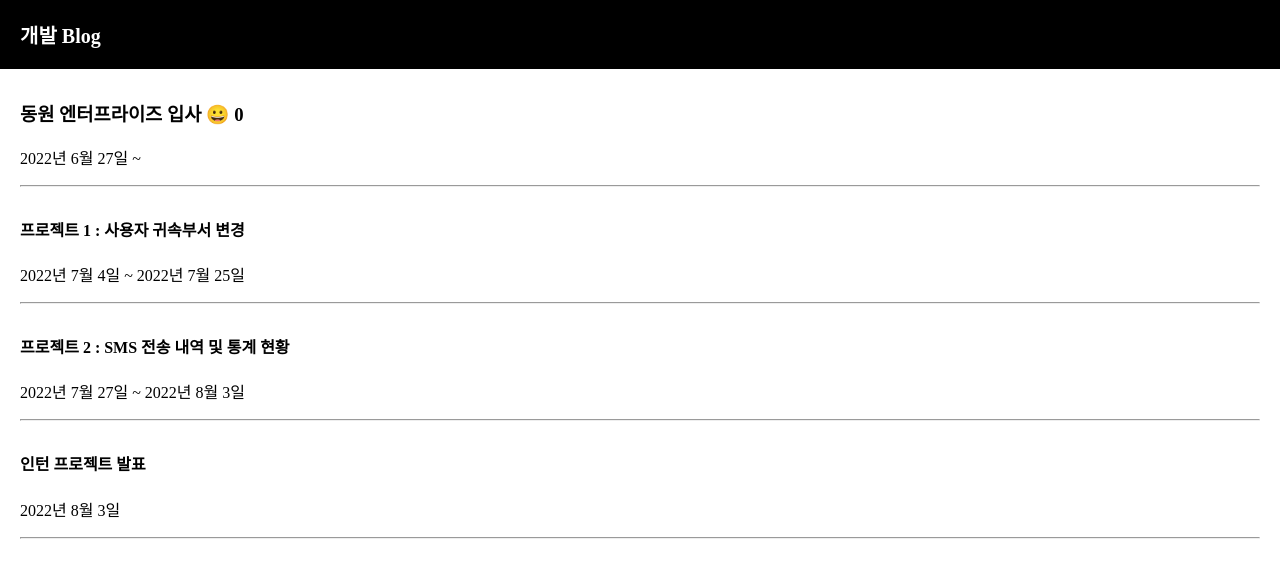
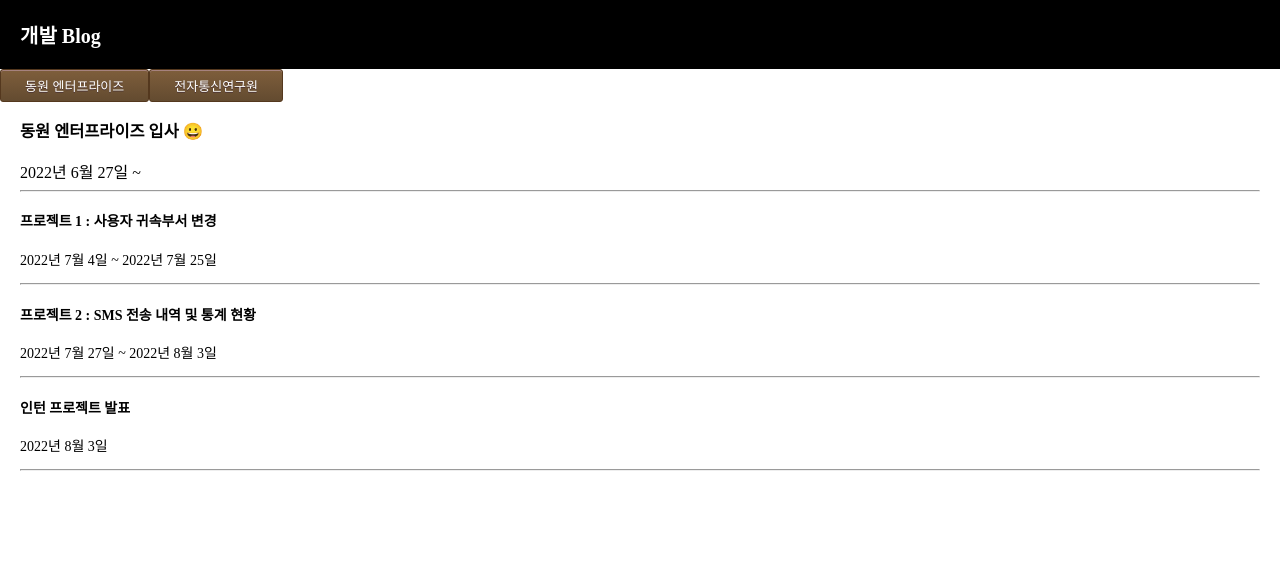
Before and after one commit to ju-seong-hyeon/DevelopBlog_Revise, a React (Create React App) app: page / in a window 1280 px wide. Shown: the top 578 px of the page. Built offline with nearby package versions, Linux system fonts and the light colour scheme.

Commit message:
fourth commit

```diff
--- a/src/App.css
+++ b/src/App.css
@@ -15,6 +15,39 @@
   font-size : 20px;
 }
 
+.gray-nav{
+  background : gray;
+  width : 100%;
+  header : 100%;
+  display : flex;
+  color : white;
+}
+
+.myButton {
+	box-shadow:inset 0px 1px 0px 0px #a6827e;
+	background:linear-gradient(to bottom, #7d5d3b 5%, #634b30 100%);
+	background-color:#7d5d3b;
+	border-radius:3px;
+	border:1px solid #54381e;
+	display:inline-block;
+	cursor:pointer;
+	color:#ffffff;
+	font-family:Arial;
+	font-size:13px;
+	padding:6px 24px;
+	text-decoration:none;
+	text-shadow:0px 1px 0px #4d3534;
+}
+.myButton:hover {
+	background:linear-gradient(to bottom, #634b30 5%, #7d5d3b 100%);
+	background-color:#634b30;
+}
+.myButton:active {
+	position:relative;
+	top:1px;
+}
+
+
 .modal{
   margin-top : 20px;
   padding : 20px;
@@ -30,6 +63,14 @@
   padding-left : 20px;
   padding-right:20px
 }
+.list1{
+  font-size : 14px;
+  margin-top : 0px;
+  text-align : left;
+  padding-left : 20px;
+  padding-right:20px
+}
+
 @media (prefers-reduced-motion: no-preference) {
   .App-logo {
     animation: App-logo-spin infinite 20s linear;
--- a/src/App.js
+++ b/src/App.js
@@ -1,60 +1,109 @@
 /* esLint-disable */
 
 import React, {useState} from 'react'
-import logo from './logo.svg';
 import './App.css';
+import Career from './Component/career';
+import Career1 from './Component/career1';
+import Header from './Component/header';
+import Menubar from './Component/menubar';
+import Main from './Component/main';
 
 function App() {
-  let [title, ch_title] = useState(['동원 엔터프라이즈 입사', '프로젝트 1 : 사용자 귀속부서 변경' , '프로젝트 2 : SMS 전송 내역 및 통계 현황', '인턴 프로젝트 발표']);
-  let [count, ch_count] = useState(0);
-  function Change_title(){
+
+
+  return (
+    <div>
+        <Header/>
+        <Main/>
+    </div>
+  );
+}
+
+
+export default App;
+/*
+function Change_title(){
     var newArray = [...title];
     newArray[0] = '동원 엔터프라이즈 퇴사'
     ch_title(newArray);
   }
-  return (
-    <div className = "App">
-        <div className = "black-nav">
-            <div style= {{float : 'left'}}> 개발 Blog  </div>
-        </div>
 
-        <div className = 'list'>
-            <h3> {title[0]} <span onClick = { ()=>{ ch_count(count+1) } }> 😀 </span> {count}</h3>
-            <p> 2022년 6월 27일 ~</p>
+{com == 0 && <Career value = {title[0]} date = {carearDate[0]} param = {0}/>}
+        {com == 0 && <Career value = {title[1]} date = {carearDate[1]} param = {1}/>}
+        {com == 0 && <Career value = {title[2]} date = {carearDate[2]} param = {1}/>}
+        {com == 0 && <Career value = {title[3]} date = {carearDate[3]} param = {1}/>}
 
-            <hr/>
-        </div>
+        {com == 1 && <Career1 value1 = {title1[0]} date1 = {carearDate1[0]} param1 = {0}/>}
+        {com == 1 && <Career1 value1 = {title1[1]} date1 = {carearDate1[1]} param1 = {1}/>}
+        {com == 1 && <Career1 value1 = {title1[2]} date1 = {carearDate1[2]} param1 = {1}/>}
 
-        <div className = 'list'>
-            <h4> {title[1]} </h4>
-            <p> 2022년 7월 4일 ~ 2022년 7월 25일</p>
-            <hr/>
-        </div>
-        <div className = 'list'>
-            <h4> {title[2]} </h4>
-             <p> 2022년 7월 27일 ~ 2022년 8월 3일</p>
-             <hr/>
-        </div>
+let [title, ch_title] = useState(['동원 엔터프라이즈 입사', '프로젝트 1 : 사용자 귀속부서 변경' , '프로젝트 2 : SMS 전송 내역 및 통계 현황', '인턴 프로젝트 발표']);
+  let [carearDate, ch_carearDate] = useState(['2022년 6월 27일 ~', '2022년 7월 4일 ~ 2022년 7월 25일', '2022년 7월 27일 ~ 2022년 8월 3일' , '2022년 8월 3일']);
 
-        <div className = 'list'>
-                    <h4> {title[3]} </h4>
-                     <p> 2022년 8월 3일</p>
-                     <hr/>
-                </div>
+  let [title1, ch_title1] = useState(['전자통신연구원 입사', '프로젝트 : 머신러닝 기반 소방도면기호 인식 알고리즘 개발', '인턴 프로젝트 발표']);
+  let [carearDate1, ch_carearDate1] = useState(['2020년 7월 1일 ~ 2020년 8월 31일', '2020년 7월 6일 ~ 2020년 8월 26일', '2020년 8월 27일']);
+  const com = 0;
+let [title1, ch_title1] = useState(['전자통신연구원 입사', '프로젝트 : 머신러닝 기반 소방도면기호 인식 알고리즘 개발', '인턴 프로젝트 발표']);
+  let [carearDate1, ch_carearDate1] = useState(['2020년 7월 1일 ~ 2020년 8월 31일', '2020년 7월 6일 ~ 2020년 8월 26일', '2020년 8월 27일']);
+function ch_com1(com){
+    com = 0;
 
+    var newArray = [...title1];
+    newArray[0] = ''
+    newArray[1] = ''
+    newArray[2] = ''
+    ch_title1(newArray);
 
-    </div>
-  );
-}
-//<Modal> </Modal>
-function Modal(){
-  return (
-    <div className = "modal">
-             <h2> 제목</h2>
-             <p> 날짜 </p>
-             <p> 상세내용 </p>
-            </div>
-  )
-}
+    var newArray1 = [...carearDate1]
+    newArray1[0] = ''
+    newArray1[1] = ''
+    newArray1[2] = ''
+    ch_carearDate1(newArray1);
 
-export default App;
+    var newArray2 = [...title];
+    newArray2[0] = '동원 엔터프라이즈 입사'
+    newArray2[1] = '프로젝트 1 : 사용자 귀속부서 변경'
+    newArray2[2] = '프로젝트 2 : SMS 전송 내역 및 통계 현황'
+    newArray2[3] = '인턴 프로젝트 발표'
+    ch_title(newArray2);
+
+    var newArray3 = [...carearDate]
+    newArray3[0] = '2022년 6월 27일 ~'
+    newArray3[1] = '2022년 7월 4일 ~ 2022년 7월 25일'
+    newArray3[2] = '2022년 7월 27일 ~ 2022년 8월 3일'
+    newArray3[3] = '2022년 8월 3일'
+    ch_carearDate(newArray3);
+
+    return com;
+  }
+  function ch_com2(com){
+    com = 1;
+
+    var newArray = [...title];
+    newArray[0] = ''
+    newArray[1] = ''
+    newArray[2] = ''
+    newArray[3] = ''
+    ch_title(newArray);
+
+    var newArray1 = [...carearDate]
+    newArray1[0] = ''
+    newArray1[1] = ''
+    newArray1[2] = ''
+    newArray1[3] = ''
+    ch_carearDate(newArray1);
+
+    var newArray3 = [...title1];
+    newArray3[0] = '전자통신연구원 입사'
+    newArray3[1] = '프로젝트 : 머신러닝 기반 소방도면기호 인식 알고리즘 개발'
+    newArray3[2] = '인턴 프로젝트 발표'
+    ch_title1(newArray3);
+
+    var newArray4 = [...carearDate1]
+    newArray4[0] = '2020년 7월 1일 ~ 2020년 8월 31일'
+    newArray4[1] = '2020년 7월 6일 ~ 2020년 8월 26일'
+    newArray4[2] = '2020년 8월 27일'
+    ch_carearDate1(newArray4);
+    return com;
+  }
+*/
--- a/src/Component/career.jsx
+++ b/src/Component/career.jsx
@@ -0,0 +1,18 @@
+/* esLint-disable */
+import React, {useState} from 'react'
+
+function Career(props){
+  var param = props.param;
+  return(
+    <div className = 'list1'>
+        {param === 0 && <h3> {props.value1} {props.value}  😀  </h3>}
+        {param === 0 && <font size = "3"> {props.date1}{props.date} </font>}
+        {param === 1 && <h4> {props.value1} {props.value} </h4>}
+        {param === 1 && <p> {props.date1}{props.date}</p>}
+
+       <hr/>
+    </div>
+  )
+}
+
+export default Career
--- /dev/null
+++ b/src/Component/career1.jsx
@@ -0,0 +1,40 @@
+/* esLint-disable */
+import React, {useState} from 'react'
+
+function Career1(props){
+  var [img, ch_img] = useState(['👇']);
+  var [count1, ch_count] = useState(0);
+  var [careerDate, ch_careerDate] = useState([]);
+
+   function img_UpClick(date){
+            var image = [...img];
+            if(image == '👇'){
+              image = '☝'
+              ch_img(image);
+
+              var cur_date = date;
+              ch_careerDate(cur_date);
+            }
+            else{
+              image = '👇'
+              ch_img(image);
+              ch_careerDate("");
+            }
+          }
+
+  var datevalue = props.date;
+  var param = props.param;
+
+  return(
+    <div className = 'list1'>
+
+    {param === 0 && <h3> {props.value} <span onClick = { ()=>{ ch_count(count1+1) } }> 😀 </span> {count1}</h3>}
+    {param === 0 && <font size = "3"> {props.date} </font>}
+    {param === 1 && <h4> {props.value} <scan onClick ={ () => {img_UpClick(datevalue)}}>{img}</scan> </h4>}
+       <p> {careerDate}</p>
+       <hr/>
+    </div>
+  )
+}
+
+export default Career1
--- /dev/null
+++ b/src/Component/header.jsx
@@ -0,0 +1,12 @@
+import React from 'react'
+
+function Header(){
+    return(
+        <div className = "black-nav">
+            <div > 개발 Blog  </div>
+        </div>
+
+    )
+}
+
+export default Header;
--- /dev/null
+++ b/src/Component/main.jsx
@@ -0,0 +1,105 @@
+import React, {useState} from 'react'
+import Career from './career';
+import Career1 from './career';
+
+function Main(props){
+  let [title, ch_title] = useState(['동원 엔터프라이즈 입사', '프로젝트 1 : 사용자 귀속부서 변경' , '프로젝트 2 : SMS 전송 내역 및 통계 현황', '인턴 프로젝트 발표']);
+  let [carearDate, ch_carearDate] = useState(['2022년 6월 27일 ~', '2022년 7월 4일 ~ 2022년 7월 25일', '2022년 7월 27일 ~ 2022년 8월 3일' , '2022년 8월 3일']);
+
+  let [title1, ch_title1] = useState(['', '', '']);
+  let [carearDate1, ch_carearDate1] = useState(['', '', '']);
+  const com = 1;
+
+  function ch_com1(com){
+      com = 1;
+      var newArray = [...title1];
+      newArray[0] = ''
+      newArray[1] = ''
+      newArray[2] = ''
+      ch_title1(newArray);
+
+      var newArray1 = [...carearDate1]
+      newArray1[0] = ''
+      newArray1[1] = ''
+      newArray1[2] = ''
+      ch_carearDate1(newArray1);
+
+      var newArray2 = [...title];
+      newArray2[0] = '동원 엔터프라이즈 입사'
+      newArray2[1] = '프로젝트 1 : 사용자 귀속부서 변경'
+      newArray2[2] = '프로젝트 2 : SMS 전송 내역 및 통계 현황'
+      newArray2[3] = '인턴 프로젝트 발표'
+      ch_title(newArray2);
+
+      var newArray3 = [...carearDate]
+      newArray3[0] = '2022년 6월 27일 ~'
+      newArray3[1] = '2022년 7월 4일 ~ 2022년 7월 25일'
+      newArray3[2] = '2022년 7월 27일 ~ 2022년 8월 3일'
+      newArray3[3] = '2022년 8월 3일'
+      ch_carearDate(newArray3);
+
+      return com;
+    }
+
+    function ch_com2(com){
+      com = 2;
+      var newArray = [...title];
+      newArray[0] = ''
+      newArray[1] = ''
+      newArray[2] = ''
+      newArray[3] = ''
+      ch_title(newArray);
+
+      var newArray1 = [...carearDate]
+      newArray1[0] = ''
+      newArray1[1] = ''
+      newArray1[2] = ''
+      newArray1[3] = ''
+      ch_carearDate(newArray1);
+
+      var newArray3 = [...title1];
+      newArray3[0] = '전자통신연구원 입사'
+      newArray3[1] = '프로젝트 : 머신러닝 기반 소방도면기호 인식 알고리즘 개발'
+      newArray3[2] = '인턴 프로젝트 발표'
+      ch_title1(newArray3);
+
+      var newArray4 = [...carearDate1];
+      newArray4[0] = '2020년 7월 1일 ~ 2020년 8월 31일'
+      newArray4[1] = '2020년 7월 6일 ~ 2020년 8월 26일'
+      newArray4[2] = '2020년 8월 27일'
+      ch_carearDate1(newArray4);
+
+      return com;
+    }
+
+  return(
+    <div>
+       <button className = 'myButton' onClick ={ () => {ch_com1()}}> 동원 엔터프라이즈</button>
+       <button className = 'myButton' onClick ={ () => {ch_com2()}}> 전자통신연구원   </button>
+
+       <Career co = {com} value1 = {title[0]} date1 = {carearDate[0]} value = {title1[0]} date = {carearDate1[0]} param = {0}/>
+       <Career co = {com} value1 = {title[1]} date1 = {carearDate[1]} value = {title1[1]} date = {carearDate1[1]} param = {1}/>
+       <Career co = {com} value1 = {title[2]} date1 = {carearDate[2]} value = {title1[2]} date = {carearDate1[2]} param = {1}/>
+       <Career co = {com} value1 = {title[3]} date1 = {carearDate[3]} param = {1}/>
+
+    </div>
+  )
+}
+
+export default Main;
+
+/*
+<Career1 value = {title1[0]} date = {carearDate1[0]} param = {0}/>
+       <Career1 value = {title1[1]} date = {carearDate1[1]} param = {1}/>
+       <Career1 value = {title1[2]} date = {carearDate1[2]} param = {1}/>
+
+<h3> {props.value} <span onClick = { ()=>{ ch_count(count+1) } }> 😀 </span> {count}</h3>
+<font size = "3"> {props.date} </font>
+<h4> {props.value} <scan onClick ={ () => {img_UpClick(datevalue)}}>{img}</scan> </h4>}
+<p> {careerDate}</p>
+
+let [title1, ch_title1] = useState(['전자통신연구원 입사', '프로젝트 : 머신러닝 기반 소방도면기호 인식 알고리즘 개발', '인턴 프로젝트 발표']);
+let [carearDate1, ch_carearDate1] = useState(['2020년 7월 1일 ~ 2020년 8월 31일', '2020년 7월 6일 ~ 2020년 8월 26일', '2020년 8월 27일']);
+let [title1, ch_title1] = useState(['', '', '']);
+  let [carearDate1, ch_carearDate1] = useState(['', '', '']);
+*/
--- /dev/null
+++ b/src/Component/menubar.jsx
@@ -0,0 +1,23 @@
+import React from 'react'
+import Main from './main';
+
+function Menubar(){
+  const com = 1;
+  function ch_com1(com){
+    com = 1;
+    return com;
+  }
+  function ch_com2(com){
+    com = 2;
+    return com;
+  }
+    return(
+        <div className = 'gray-nav'>
+        <button onClick ={ () => {}}> 동원 엔터프라이즈</button>
+        <button onClick ={ () => {}}> 전자통신연구원   </button>
+        <Main com = {com}/>
+        </div>
+    )
+}
+
+export default Menubar;
```
Also changed, not shown: src/Component/Modal.jsx (deleted).
